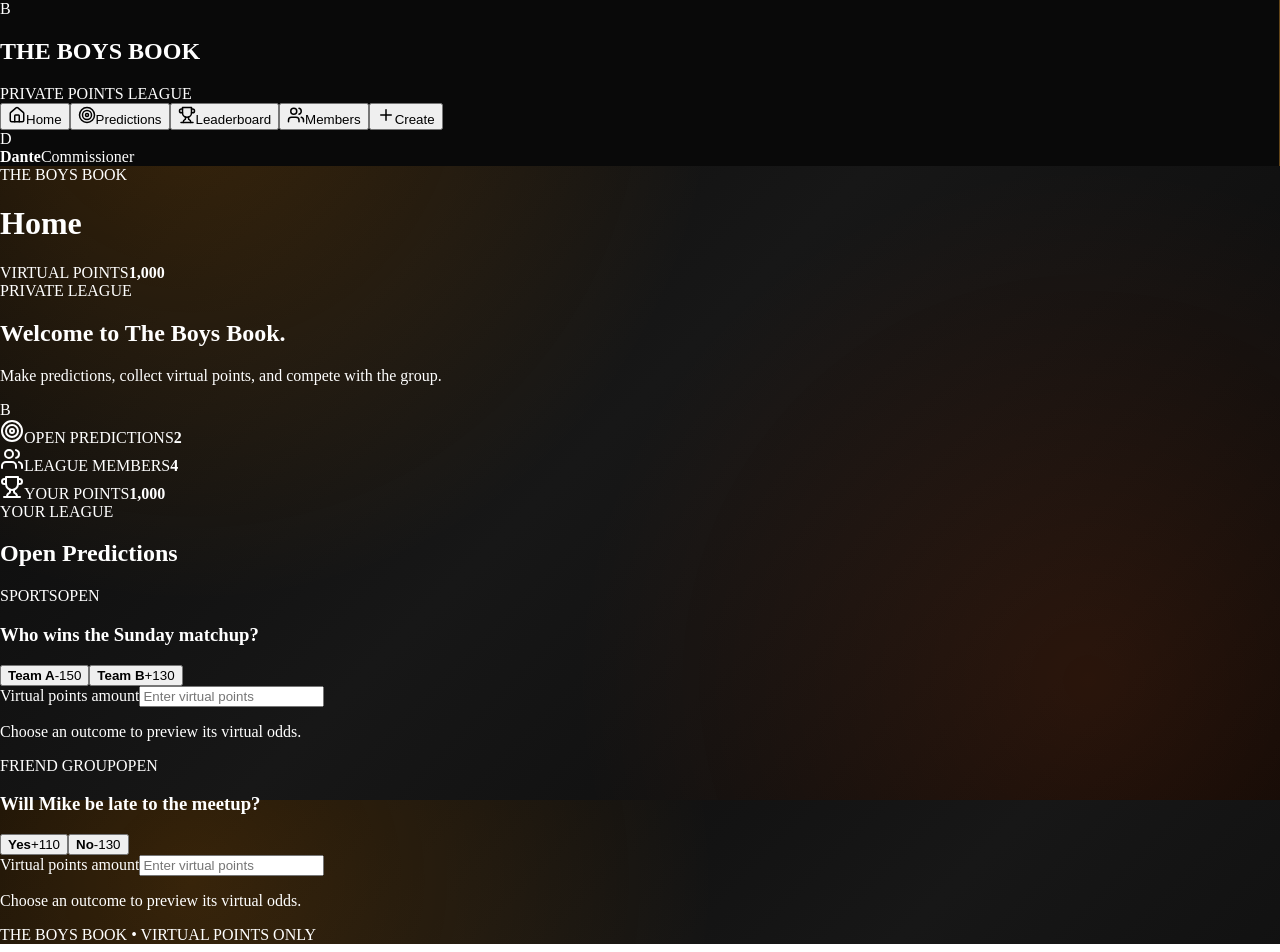
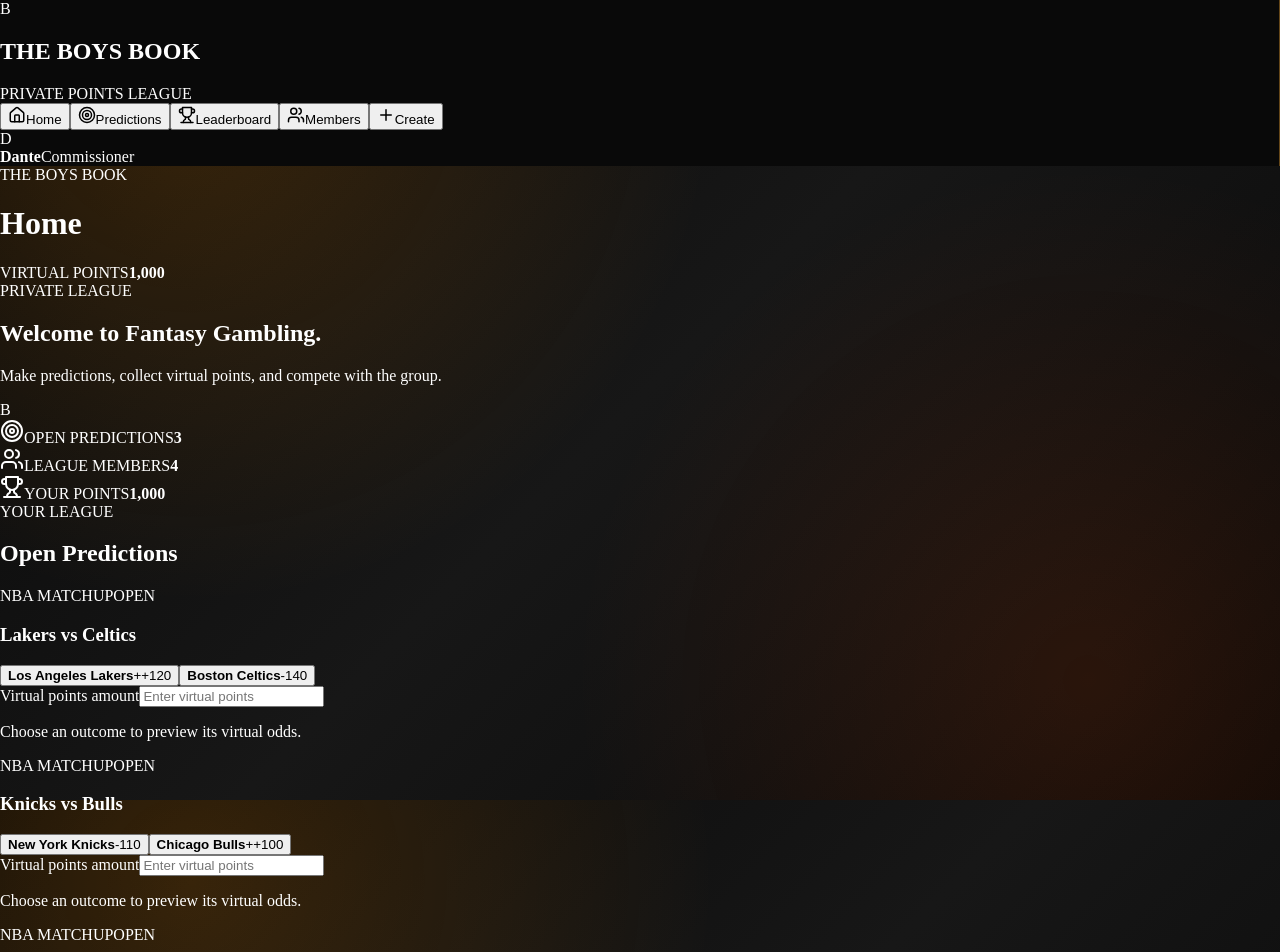
Before and after one commit to drelli8/Fantasy-, a React (Vite) app: page / in a window 1280 px wide. Shown: the top 952 px of the page. Built offline with nearby package versions, Linux system fonts and the light colour scheme.

Commit message:
Update predictions for NBA matchups

```diff
--- a/src/src/App.jsx
+++ b/src/src/App.jsx
@@ -4,24 +4,34 @@ import {
   Trophy, Users, Target, Home, Plus, ShieldCheck
 } from 'lucide-react'
 
+
 const initialPredictions = [
   {
     id: 1,
-    category: 'SPORTS',
-    question: 'Who wins the Sunday matchup?',
-    optionA: 'Team A',
-    optionB: 'Team B',
-    oddsA: -150,
-    oddsB: 130
+    category: 'NBA MATCHUP',
+    question: 'Lakers vs Celtics',
+    optionA: 'Los Angeles Lakers',
+    optionB: 'Boston Celtics',
+    oddsA: '+120',
+    oddsB: '-140'
   },
   {
     id: 2,
-    category: 'FRIEND GROUP',
-    question: 'Will Mike be late to the meetup?',
-    optionA: 'Yes',
-    optionB: 'No',
-    oddsA: 110,
-    oddsB: -130
+    category: 'NBA MATCHUP',
+    question: 'Knicks vs Bulls',
+    optionA: 'New York Knicks',
+    optionB: 'Chicago Bulls',
+    oddsA: '-110',
+    oddsB: '+100'
+  },
+  {
+    id: 3,
+    category: 'NBA MATCHUP',
+    question: 'Warriors vs Mavericks',
+    optionA: 'Golden State Warriors',
+    optionB: 'Dallas Mavericks',
+    oddsA: '+105',
+    oddsB: '-115'
   }
 ]
 
@@ -139,7 +149,7 @@ export default function App() {
             <section className="welcome">
               <div>
                 <span className="eyebrow">PRIVATE LEAGUE</span>
-                <h2>Welcome to The Boys Book.</h2>
+                <h2>Welcome to Fantasy Gambling.</h2>
                 <p>Make predictions, collect virtual points, and compete with the group.</p>
               </div>
               <div className="welcome-mark">B</div>
```
